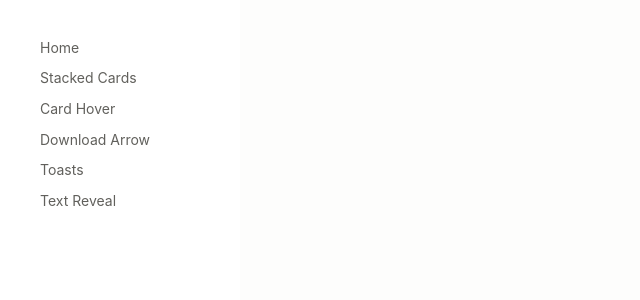
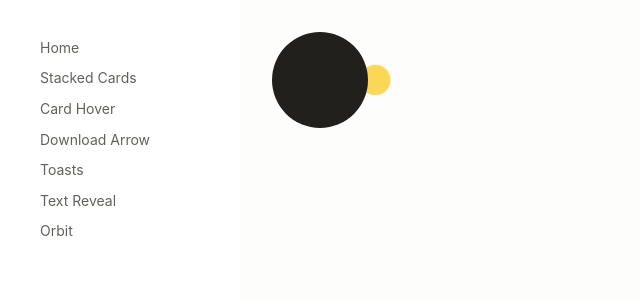
Before and after one commit to lokesh/animations.dev, a React (Vite) app: page /orbit in a window 1280 px wide. Shown: the top 300 px of the page, without its empty margins (0-640 px from the left). Built offline with nearby package versions, Linux system fonts and the light colour scheme.

Commit message:
Add Orbit page to App component: include new route and navigation link for Orbit in App.jsx

```diff
--- a/src/App.jsx
+++ b/src/App.jsx
@@ -9,6 +9,7 @@ import CardHover from './pages/CardHover';
 import DownloadArrow from './pages/DownloadArrow';
 import Toasts from './pages/Toasts';
 import TextReveal from './pages/TextReveal';
+import Orbit from './pages/Orbit';
 
 function App() {
   return (
@@ -34,6 +35,9 @@ function App() {
               <li>
                 <Link to="/text-reveal">Text Reveal</Link>
               </li>
+              <li>
+                <Link to="/orbit">Orbit</Link>
+              </li>
             </ul>
 
         </nav>
@@ -45,6 +49,7 @@ function App() {
             <Route path="/download-arrow" element={<DownloadArrow />} />
             <Route path="/toasts" element={<Toasts />} />
             <Route path="/text-reveal" element={<TextReveal />} />
+            <Route path="/orbit" element={<Orbit />} />
           </Routes>
         </main>
       </div>
--- /dev/null
+++ b/src/pages/Orbit.jsx
@@ -0,0 +1,10 @@
+import styles from "../styles/Orbit.module.css";
+
+export default function Orbit() {
+  return (
+    <div className={styles.container}>
+      <div className={styles.circle} />
+      <div className={styles.orbitingCircle} />
+    </div>
+  );
+}
--- /dev/null
+++ b/src/styles/Orbit.module.css
@@ -0,0 +1,44 @@
+:root {
+  --orbit-duration: 4s;
+  --orbit-distance: 80px;
+}
+.container {
+  height: 96px;
+  width: 96px;
+  position: relative;
+  perspective: 1000px;
+  transform-style: preserve-3d;
+}
+
+.circle {
+  height: 96px;
+  width: 96px;
+  border-radius: 50%;
+  background: #21201C;
+  transform-style: preserve-3d;
+}
+
+.orbitingCircle {
+  width: 32px;
+  height: 32px;
+  position: absolute;
+  left: calc(50% - 16px);
+  top: calc(50% - 16px);
+  transform-style: preserve-3d;
+  transform-origin: center;
+  transform: rotateY(28deg) translateZ(var(--orbit-distance)) rotateY(-28deg);
+  /* transform: translate3d(-50%, -50%, 50px); */
+  border-radius: 50%;
+  background: #FAD757;
+  animation: orbit var(--orbit-duration) linear infinite;
+  animation-fill-mode: both;
+}
+
+@keyframes orbit {
+  0% {
+    transform: rotateY(0) translateZ(var(--orbit-distance)) rotateY(0);
+  }
+  100% {
+    transform: rotateY(360deg) translateZ(var(--orbit-distance)) rotateY(-360deg);
+  }
+}
```
